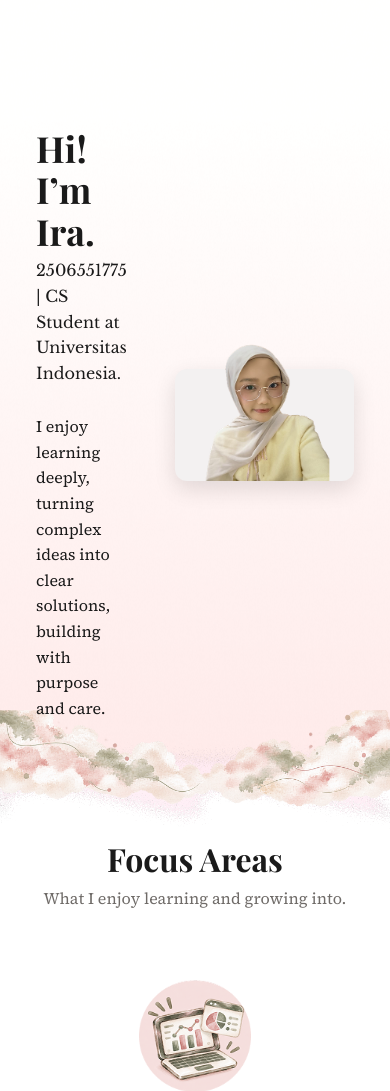
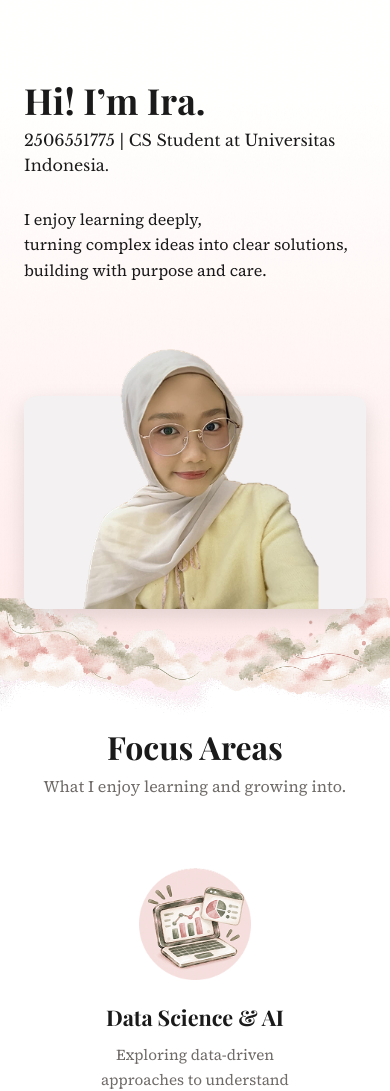
Before and after one commit to raa-arianti/myportofolio, a Django app: page / in a window 390 px wide. Shown: the part 119-1210 px from the top of the page. Run offline with Django 5.2, Linux system fonts and the light colour scheme.

Commit message:
feat: stack hero below 960px so the bio keeps its three intended lines

```diff
--- a/static/css/style.css
+++ b/static/css/style.css
@@ -506,6 +506,29 @@ html {
    diturunkan menjadi satu kolom, bukan dua - tiga item ganjil akan
    menyisakan satu kartu menggantung kalau dipaksa dua kolom.
    ========================================================================== */
+/* Hero punya breakpoint sendiri, hasil ukur: kartu foto tetap 416px, jadi
+   di 940px baris identitas sudah patah jadi 2 dan di 860px bio yang sengaja
+   3 baris pecah jadi 4. Di 961px keduanya masih utuh, maka titiknya 960px,
+   bukan 820px yang dipakai section lain. Di bawah ini hero ditumpuk. */
+@media (max-width: 960px) {
+    .hero {
+        padding-top: 5rem;
+    }
+
+    .hero-grid {
+        grid-template-columns: 1fr;
+        gap: 0;
+        padding: 0 1.5rem;
+    }
+
+    /* Ruang di atas kartu untuk kepala yang menyembul (34% tinggi kartu,
+       paling besar sekitar 88px), ditambah jarak napas dari bio. */
+    .hero-photo {
+        max-width: 26rem;
+        margin-top: 7rem;
+    }
+}
+
 
 @media (max-width: 820px) {
         .focus {
```
